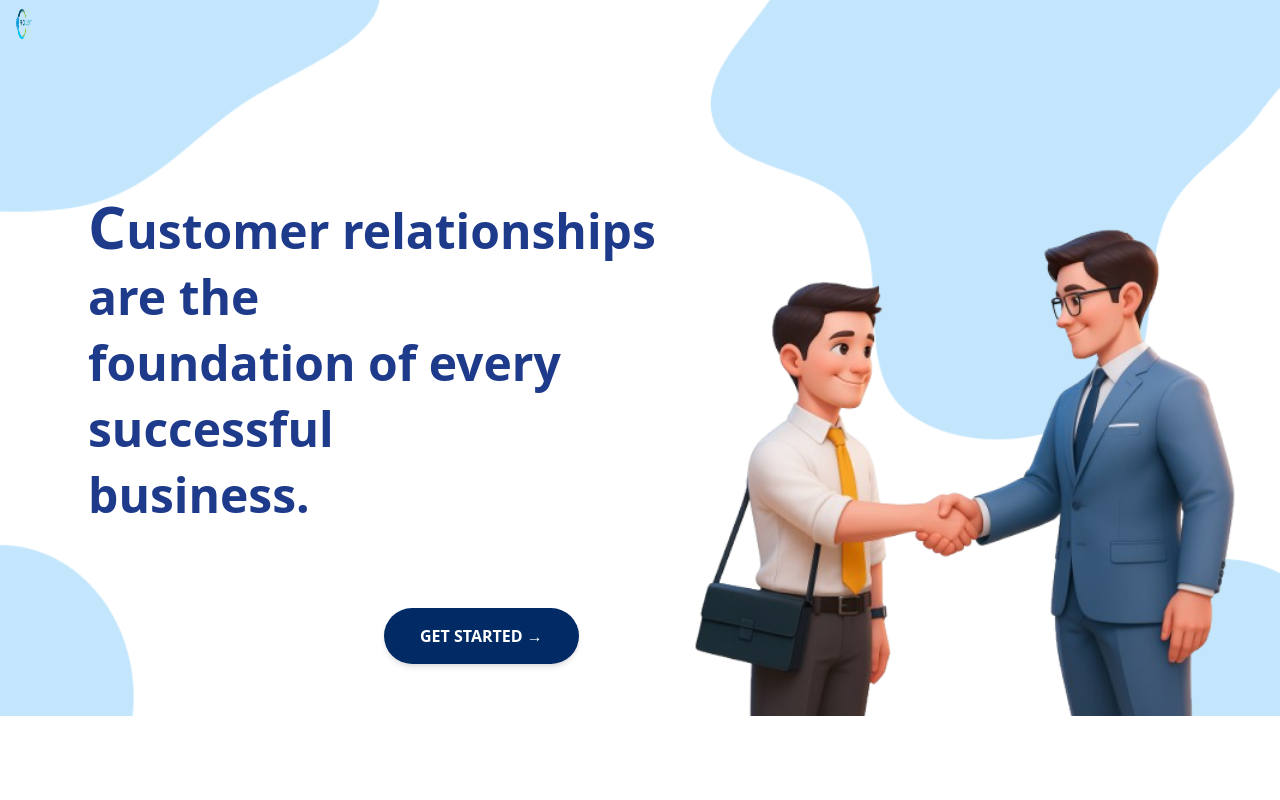
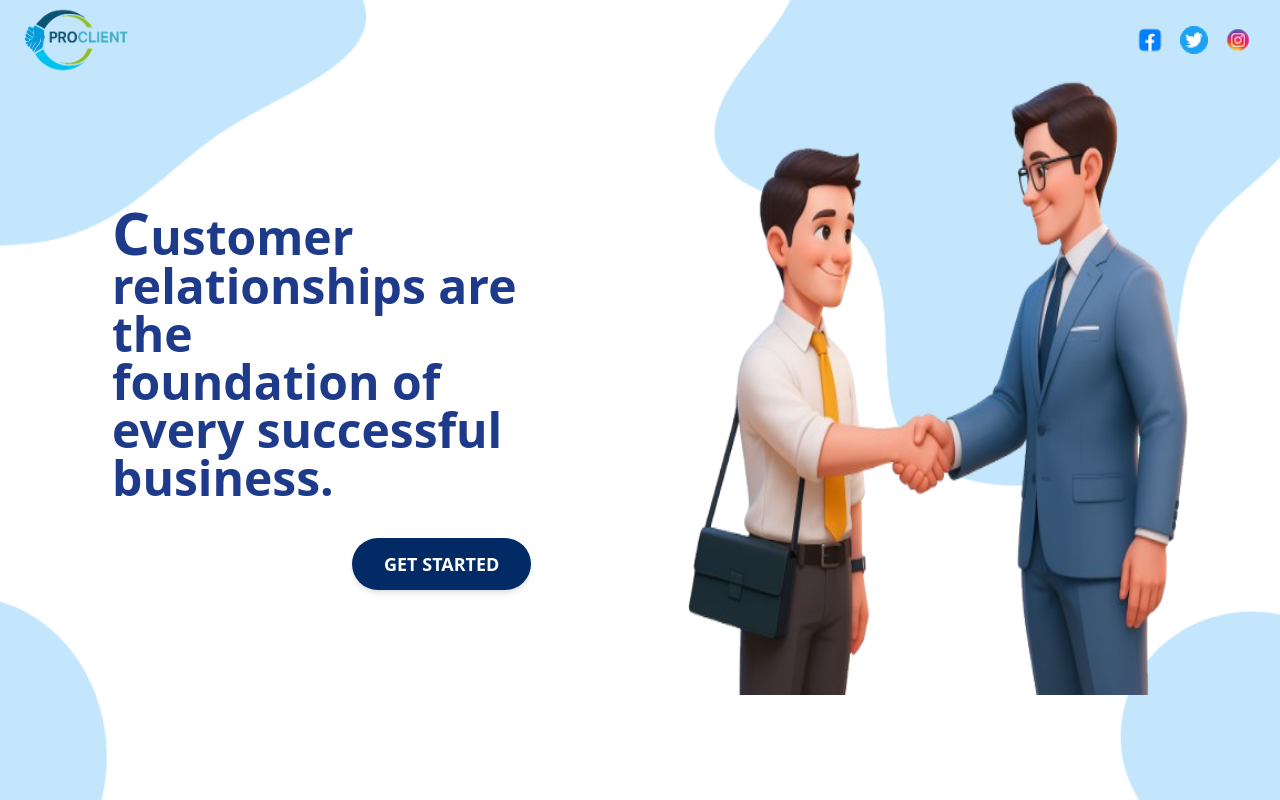
Before and after one commit to Raktim-Koner/customer-relationship-management, a React (Create React App) app: page / in a window 1280 px wide. Built offline with nearby package versions, Linux system fonts and the light colour scheme.

Commit message:
Update Landing Page

```diff
--- a/src/Components/LandingPage/LandingButton.js
+++ b/src/Components/LandingPage/LandingButton.js
@@ -1,18 +1,17 @@
-import React from 'react'
+import React from 'react';
 import { Link } from 'react-router-dom';
+
 const LandingButton = () => {
-
   return (
-    <div className=''>
-        <Link to="/dashboard">
-          <button
-           style={{ backgroundColor: "#022B66" }}
-           className="text-white px-9 py-4 ml-[4rem] font-semibold rounded-full shadow-md hover:opacity-90 transition" >
-           GET STARTED →
-         </button>
-        </Link>
-    </div>
-  )
-}
+    <Link to="/dashboard">
+      <button
+        style={{ backgroundColor: "#022B66" }}
+        className="text-white px-8 py-3 text-lg font-semibold rounded-full shadow-md hover:opacity-90 transition ml-[17rem]"
+      >
+        GET STARTED
+      </button>
+    </Link>
+  );
+};
 
 export default LandingButton;
--- a/src/Components/LandingPage/LandingHandimage.js
+++ b/src/Components/LandingPage/LandingHandimage.js
@@ -1,11 +1,14 @@
-import React from 'react'
-import Image from "../../Assets/HandImage.png"
+import React from 'react';
+import Image from "../../Assets/HandImage.png";
+
 const LandingHandimage = () => {
   return (
-    <div>
-       <img src={Image} alt="Handimage" className="h-[30.5rem] w-[45rem] -mt-[-11rem] ml-[-2rem]"/>
-    </div>
-  )
-}
+    <img
+      src={Image}
+      alt="Handimage"
+      className="max-w-full h-auto lg:h-[38.46rem] lg:w-[42rem]"
+    />
+  );
+};
 
 export default LandingHandimage;
--- a/src/Components/LandingPage/LandingLogo.js
+++ b/src/Components/LandingPage/LandingLogo.js
@@ -1,12 +1,16 @@
-import React from 'react'
-import Logo from "../../Assets/LOGO.png"
+import React from 'react';
+import Logo from "../../Assets/LOGO.png";
 
 const LandingLogo = () => {
   return (
-    <div>
-      <img src={Logo} alt="Logo" className="h-12 w-25 ml-[1rem] py-2" />
+    <div className="flex items-center">
+      <img
+        src={Logo}
+        alt="Logo"
+        className="h-12 w-auto sm:h-14 md:h-16"
+      />
     </div>
-  )
-}
+  );
+};
 
 export default LandingLogo;
--- a/src/Components/LandingPage/LandingSocialmedia.js
+++ b/src/Components/LandingPage/LandingSocialmedia.js
@@ -1,16 +1,16 @@
-import React from 'react'
+import React from 'react';
 import Facebook from "../../Assets/Facebook.png";
 import Twitter from "../../Assets/Twitter.png";
 import Instagram from "../../Assets/Instagram.png";
+
 const LandingSocialmedia = () => {
   return (
-    <div className="flex ml-[82rem]">
-      <img src={Facebook} alt="Facebook" className="h-8 w-8 my-2"/>
-      <img src={Twitter} alt="Twitter" className="h-6 w-6 my-3"/>
-      <img src={Instagram} alt="Instagram" className="h-9 w-9 my-2"/>
-
- </div>
-  )
-}
+    <div className="flex gap-3">
+      <img src={Facebook} alt="Facebook" className="h-9 w-9" />
+      <img src={Twitter} alt="Twitter" className="h-7 w-7 mt-1" />
+      <img src={Instagram} alt="Instagram" className="h-9 w-9" />
+    </div>
+  );
+};
 
 export default LandingSocialmedia;
--- a/src/Components/LandingPage/LandingTagline.js
+++ b/src/Components/LandingPage/LandingTagline.js
@@ -1,16 +1,15 @@
-import React from 'react'
+import React from 'react';
 
 const LandingTagline = () => {
   return (
-    <div className='ml-10'>
-        <h1 className="text-5xl mt-[10rem] font-sans font-bold text-blue-900 leading-snug">
-         <span className="text-6xl font-bold">C</span>ustomer relationships are the<br/>
-           foundation of every successful <br/>
-           business.
-       </h1>
-
+    <div className="px-2 md:px-4 lg:px-8 mt-8 md:mt-4">
+      <h1 className="text-2xl sm:text-3xl md:text-4xl lg:text-5xl font-sans font-semibold text-blue-900 leading-snug text-center lg:text-left">
+        <span className="text-3xl font-sans sm:text-4xl md:text-5xl lg:text-6xl text-blue-900 font-bold">C</span>ustomer relationships are the<br className="hidden md:block" />
+        foundation of every successful<br className="hidden md:block" />
+        business.
+      </h1>
     </div>
-  )
-}
+  );
+};
 
 export default LandingTagline;
--- a/src/Pages/Landing.js
+++ b/src/Pages/Landing.js
@@ -1,33 +1,35 @@
-import React from 'react'
-import LandingBg from "../Assets/LandingBg.png"
-import LandingLogo from "../Components/LandingPage/LandingLogo"
-import LandingSocialmedia from "../Components/LandingPage/LandingSocialmedia"
-import LandingTagline from "../Components/LandingPage/LandingTagline"
-import LandingButton from "../Components/LandingPage/LandingButton"
-import LandingHandimage from '../Components/LandingPage/LandingHandimage'
-
+import React from 'react';
+import LandingBg from "../Assets/LandingBg.png";
+import LandingLogo from "../Components/LandingPage/LandingLogo";
+import LandingSocialmedia from "../Components/LandingPage/LandingSocialmedia";
+import LandingTagline from "../Components/LandingPage/LandingTagline";
+import LandingButton from "../Components/LandingPage/LandingButton";
+import LandingHandimage from '../Components/LandingPage/LandingHandimage';
 
 const Landing = () => {
   return (
-    <div className="h-full bg-no-repeat bg-cover bg-center"
-       style={{backgroundImage: `url(${LandingBg})` }}>
+    <div
+      className="min-h-screen bg-no-repeat bg-cover bg-center"
+      style={{ backgroundImage: `url(${LandingBg})` }}
+    >
+      <div className="flex justify-between items-center px-6 py-2">
+        <LandingLogo />
+        <LandingSocialmedia />
+      </div>
 
-       <div className='flex'>
-           <LandingLogo/>
-           <LandingSocialmedia/>
+      <div className="flex flex-col-reverse lg:flex-row items-center justify-between px-6 lg:px-20">
+        <div className="text-center lg:text-left mt-10 lg:mt-0 w-full lg:w-1/2">
+          <LandingTagline />
+          <div className="mt-9 flex justify-center lg:justify-start">
+            <LandingButton />
+          </div>
+        </div>
+        <div className="w-full lg:w-1/2 ml-20 flex justify-center">
+          <LandingHandimage />
+        </div>
       </div>
-      <div  class="flex ">
-          <div className='px-6 -mt-[1rem] ml-6'>
-             <LandingTagline/>
-              <div className='ml-[17rem] mt-[5rem]'>
-                <LandingButton/>
-             </div>
+    </div>
+  );
+};
 
-           </div>
-             <LandingHandimage/>
-      </div>
-   </div>
-  )
-}
-
-export default Landing
+export default Landing;
```
